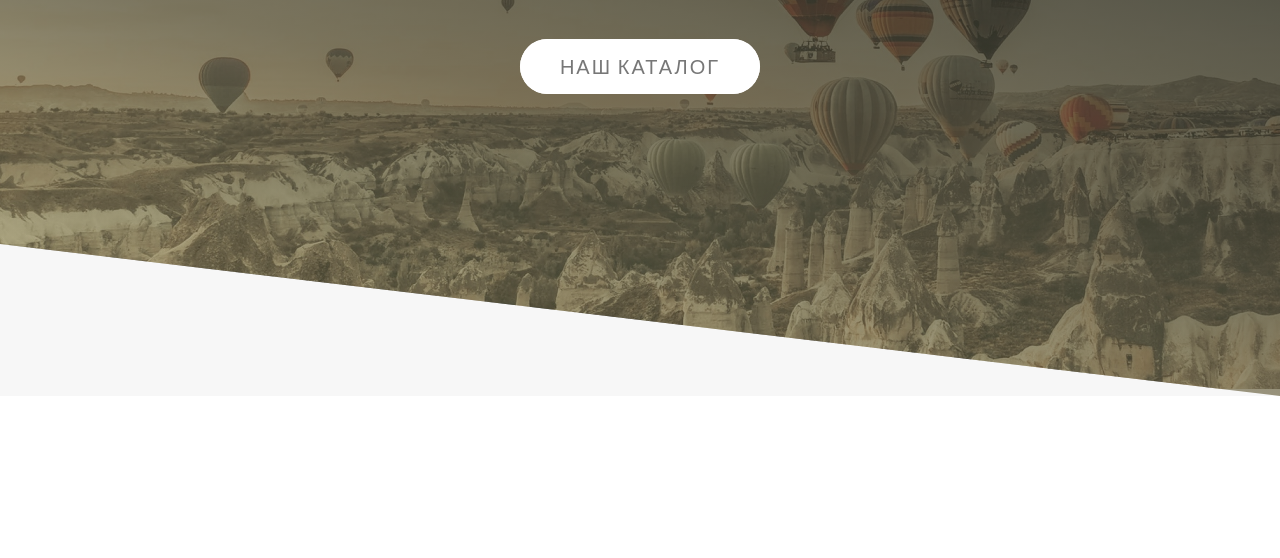
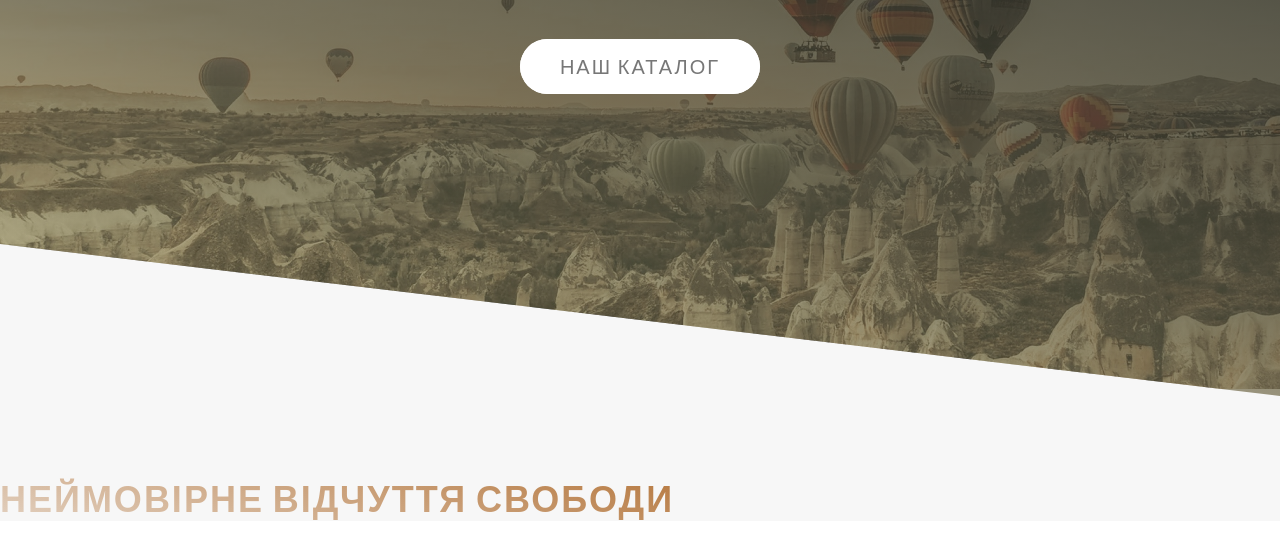
Before and after one commit to shadowsline/Project-ballons, a plain HTML site: page index.html in a window 1280 px wide. Shown: the part 414-972 px from the top of the page. Before the commit the page ends 860 px from the top, so only its background shows below. Drawn offline with Linux system fonts and the light colour scheme.

Commit message:
chenge color

```diff
--- a/index.html
+++ b/index.html
@@ -20,6 +20,12 @@
                 <a href="#" class="btn">наш каталог</a>
             </div>
         </header>
+        <main>
+            <section class="section-about">
+                <h2 class="text-secondary">Неймовірне відчуття свободи</h2>
+
+            </section>
+        </main>
    </div>
     <script src="js/scrypt.js"></script>
 </body>
--- a/sass/abstract/_variable.scss
+++ b/sass/abstract/_variable.scss
@@ -1,4 +1,4 @@
 $color-grey: grey;
 $color-brown-l: #BA8554;
 $color-brown-d: #A14f03;
-$color-bleck: black;
+$color-black: black;
--- a/sass/layout/_header.scss
+++ b/sass/layout/_header.scss
@@ -47,3 +47,18 @@
         margin-bottom: 6.5rem;
     }
 }
+.text-secondary {
+    text-align: center;
+    font-size: 3.6rem;
+    list-style: 1rem;
+    text-transform: uppercase;
+    font-weight: 800;
+    background: linear-gradient(14deg, rgba($color-brown-l, 0.342) 0%, rgba($color-brown-d, 0.762) 60%, rgba(5,5,5,0.804359243697479) 50%);
+    -webkit-background-clip: text;
+    color: transparent;
+
+    &:hover {
+        transform: skewY(2deg) skewX(15deg) scale(1);
+        text-shadow: 0rem, 4rem, 4rem rgba($color-black 0.25);
+    }
+}
--- a/sass/pages/_home.scss
+++ b/sass/pages/_home.scss
@@ -0,0 +1,3 @@
+.section-about {
+    padding-top: 8rem;
+}
```
Also changed, not shown: css/style.css, 1 other file. Lines whose indentation alone changed are shown as unchanged.
